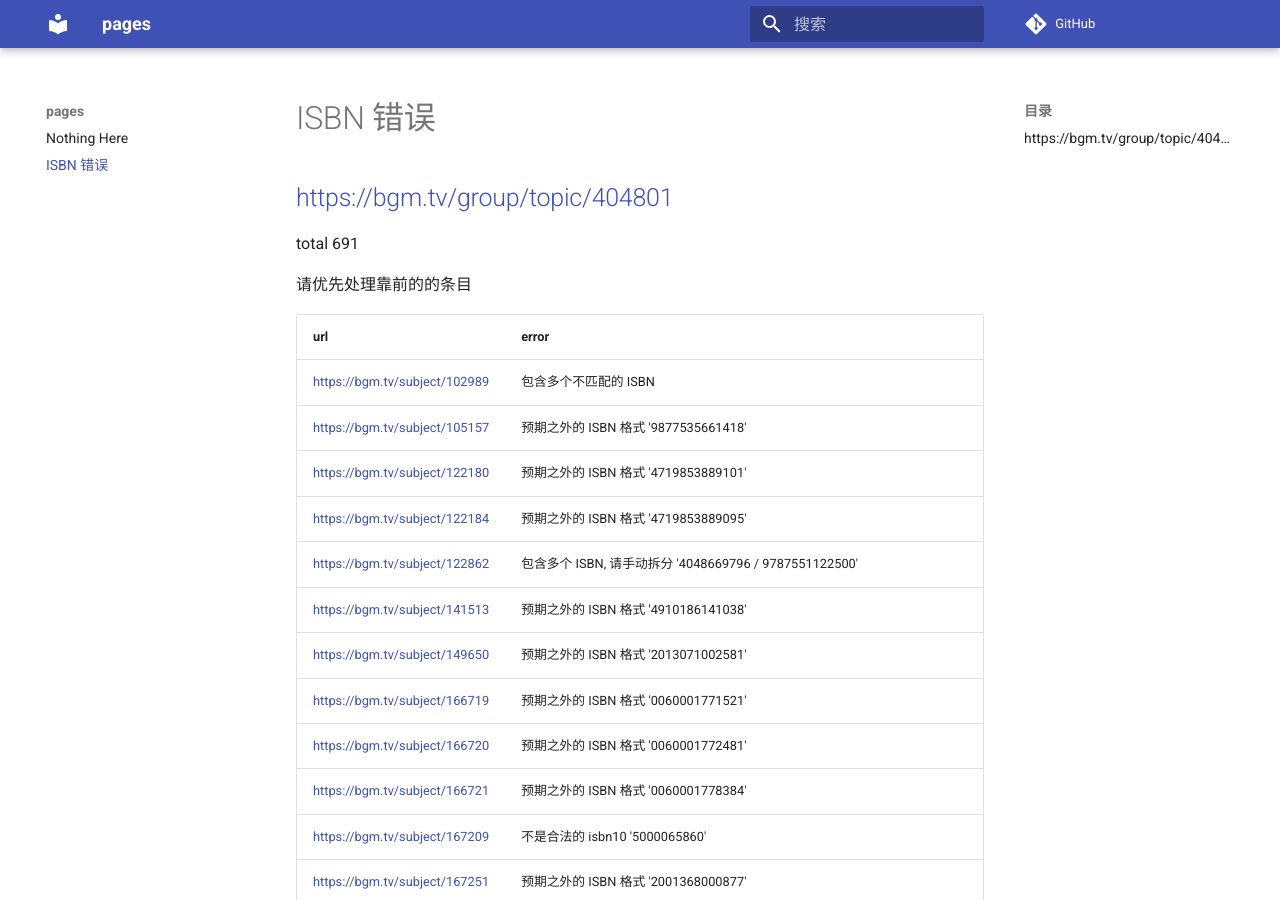
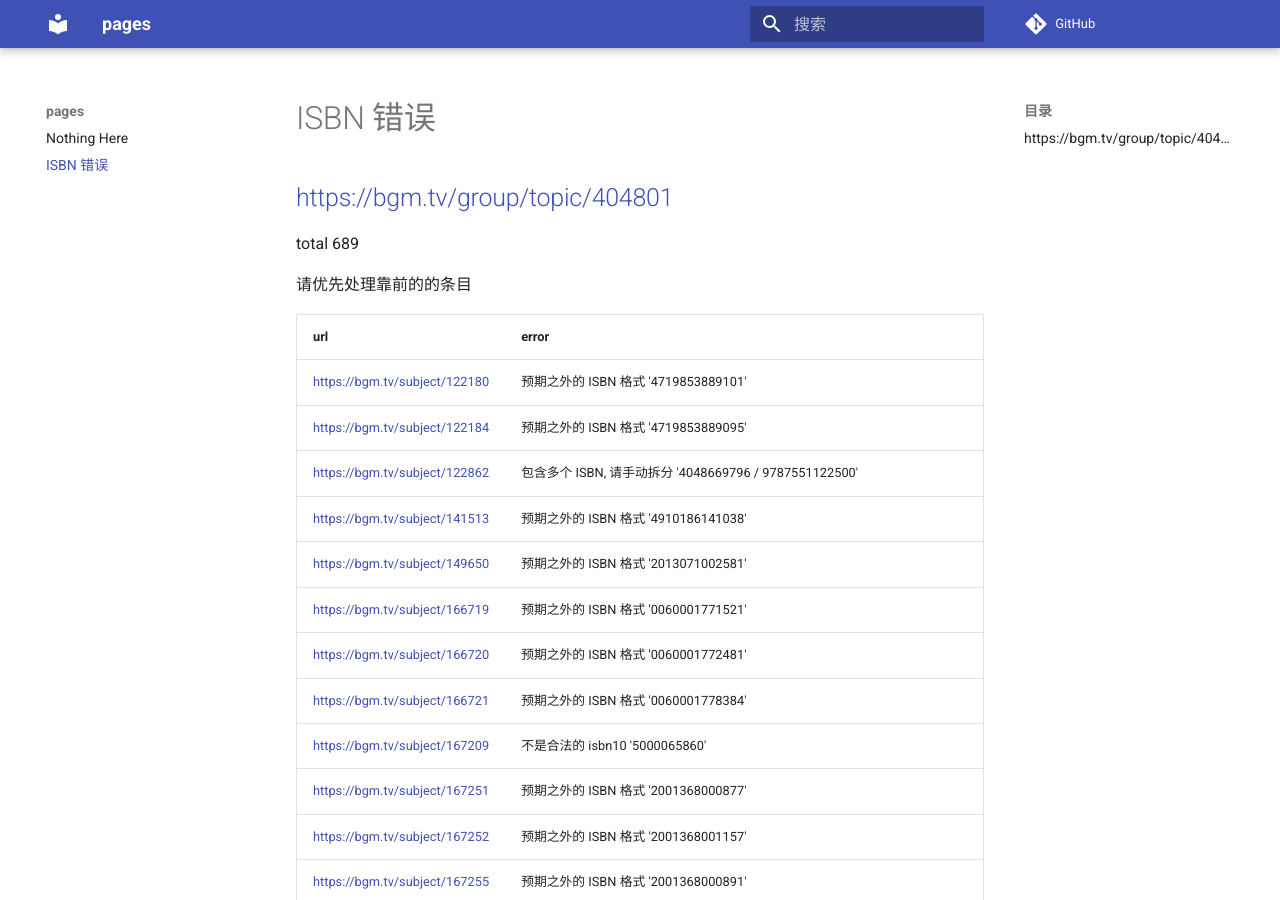
Before and after one commit to trim21/bangumi-pages, an MkDocs documentation site: the page built from docs/isbn.md, in a window 1280 px wide and 900 px high. Built offline with MkDocs 1.6.1 and Material for MkDocs 9.7.7, drawn with Linux system fonts in a browser that asks for light colours; comment, search, counter and statistics services are not loaded.

Commit message:
update isbn.md

```diff
--- a/docs/isbn.md
+++ b/docs/isbn.md
@@ -1,14 +1,12 @@
 # ISBN 错误
 ## <https://bgm.tv/group/topic/404801>
 
-total 691
+total 689
 
 请优先处理靠前的的条目
 
 | url | error |
 | --- |  ---  |
-| <https://bgm.tv/subject/102989> | 包含多个不匹配的 ISBN |
-| <https://bgm.tv/subject/105157> | 预期之外的 ISBN 格式 '9877535661418' |
 | <https://bgm.tv/subject/122180> | 预期之外的 ISBN 格式 '4719853889101' |
 | <https://bgm.tv/subject/122184> | 预期之外的 ISBN 格式 '4719853889095' |
 | <https://bgm.tv/subject/122862> | 包含多个 ISBN, 请手动拆分 '4048669796 / 9787551122500' |
```
